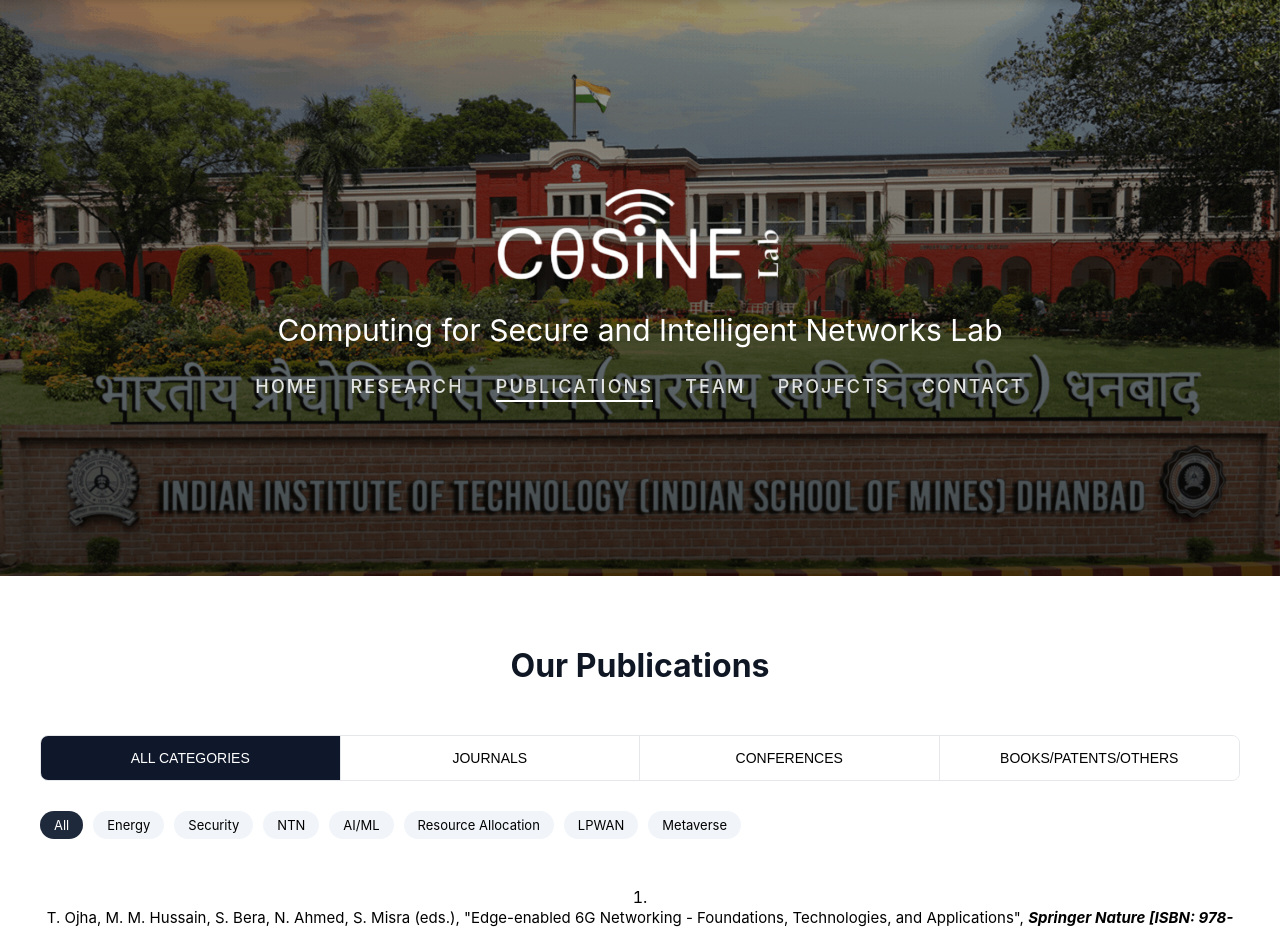
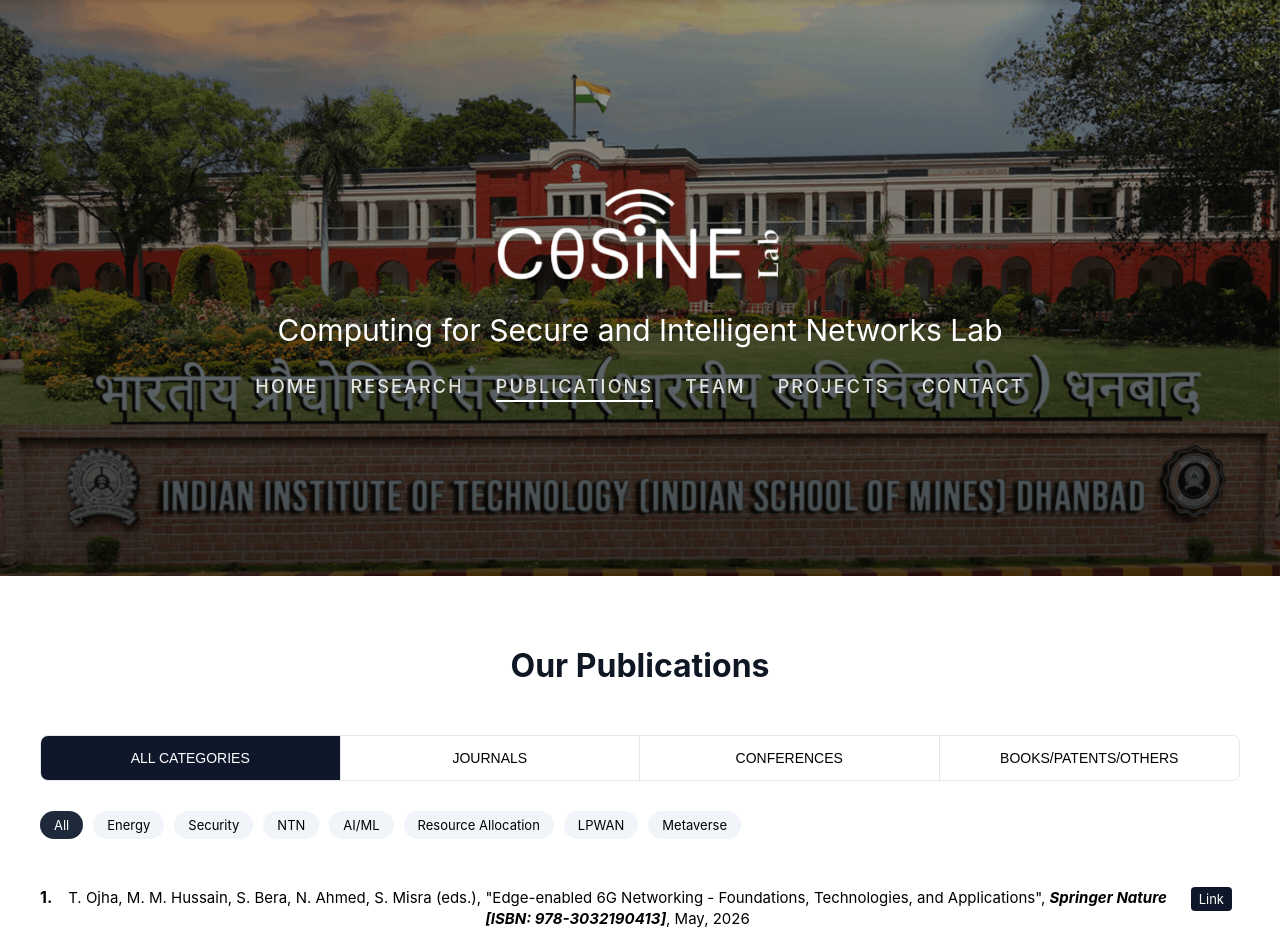
Before and after one commit to cosinelab-iitism/cosinelab-iitism.github.io, a React (Create React App) app: page /publication in a window 1280 px wide. Shown: the top 930 px of the page. Built offline with nearby package versions, Linux system fonts and the light colour scheme.

Commit message:
publication page alignment

```diff
--- a/src/pages/publication/Publication.css
+++ b/src/pages/publication/Publication.css
@@ -72,13 +72,24 @@
 .pub-list {
   padding: 0;
   margin: 0;
-  list-style-position: inside;
+  list-style: none; /* remove default bullets */
   counter-reset: pub;
 }
 
 .pub-list-item {
+  counter-increment: pub;
   padding: 8px 0;
   border-bottom: 1px solid #e5e7eb;
+  display: flex;
+  align-items: flex-start; /* align to top if multi-line */
+  justify-content: flex-start; /* left-align all content */
+}
+
+.pub-list-item::before {
+  content: counter(pub) ". ";
+  font-weight: bold;
+  margin-right: 8px;
+  flex-shrink: 0; /* prevent shrinking */
 }
 
 .pub-list-item:last-child {
@@ -88,7 +99,8 @@
 /* ensure buttons stay inline, no extra margin */
 .action-btn-container {
   display: inline-block;
-  margin-top: 4px;
+  margin-top: 0;
+  margin-left: 16px;
 }
 
 .pub-link {
@@ -110,7 +122,8 @@
 .pub-citation {
   font-size: 15px;
   line-height: 1.4;
-  margin: 0 0 8px 0;
+  margin: 0;
+  flex: 1;
 }
 
 .pub-citation em {
```
